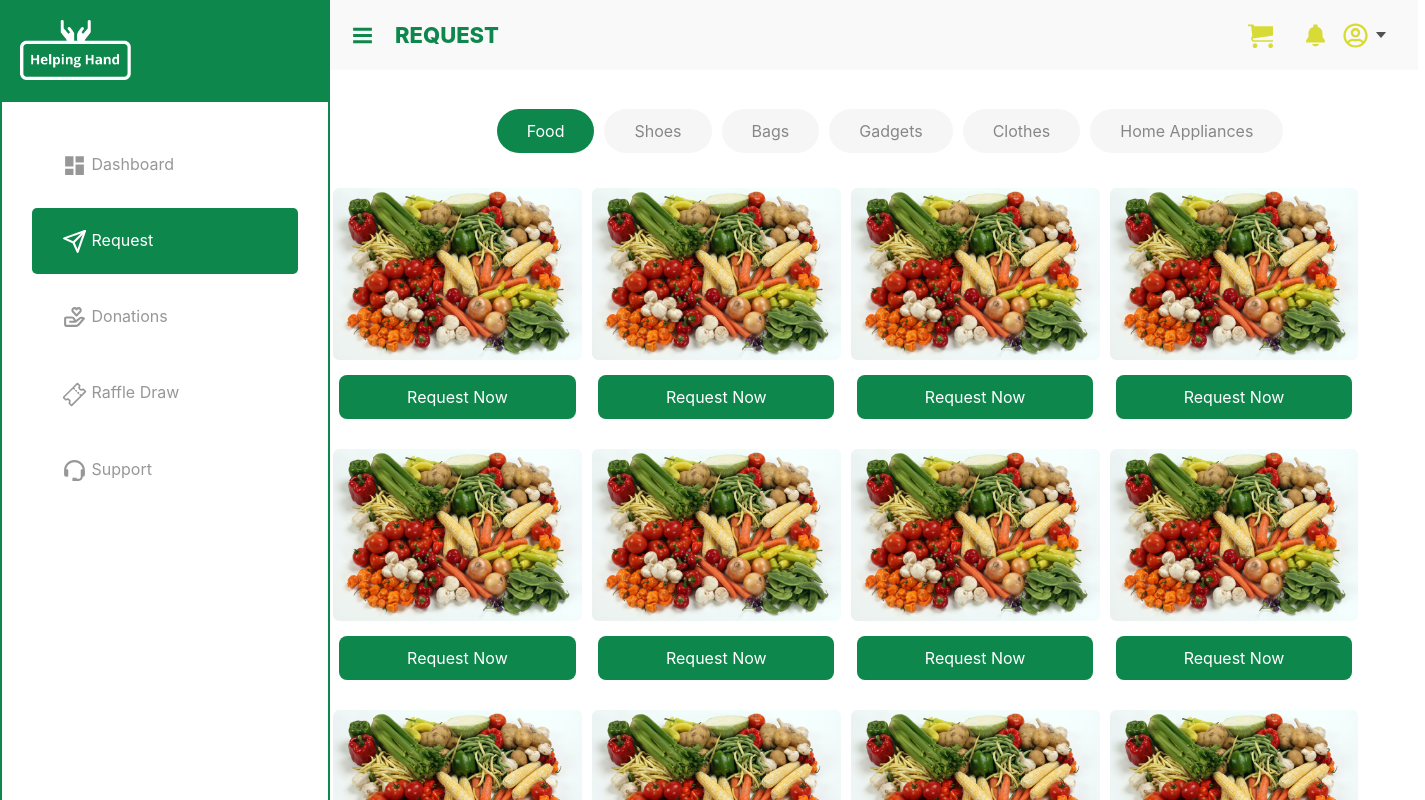
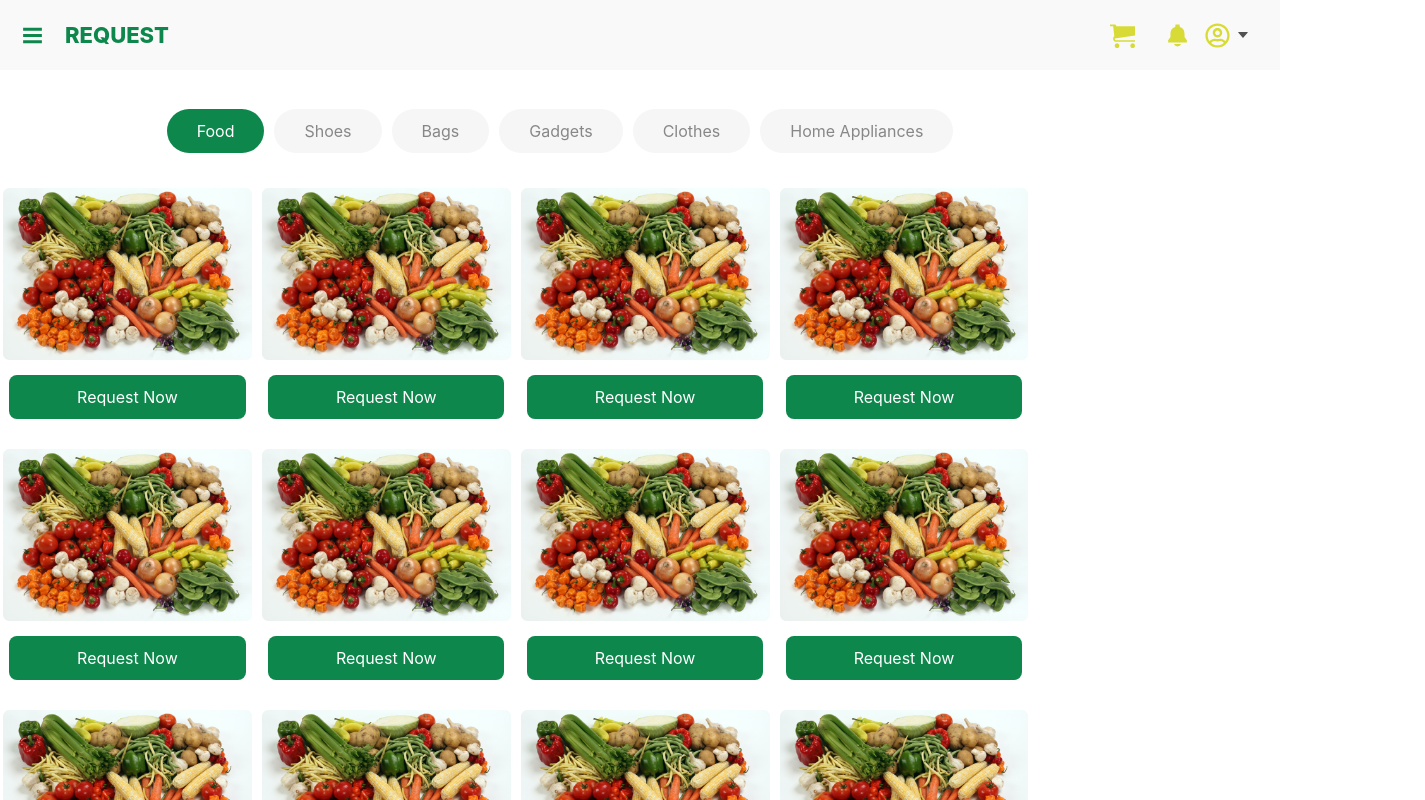
Before and after one commit to nelsonogueh/helping-hand-DSFE, a React (Create React App) app: page /request in a window 1280 px wide. Shown: the top 800 px of the page, 1425 px wide, since content can reach past the window. Built offline with nearby package versions, Linux system fonts and the light colour scheme.

Commit message:
Feat: Toggle Navbar implemented

```diff
--- a/src/components/signed-in/Sidebar/SideBar.css
+++ b/src/components/signed-in/Sidebar/SideBar.css
@@ -1,4 +1,9 @@
 /* SIDEBAR MAIN CONTAINER */
+.hide-nav-sidebar {
+  display: none;
+  transition: 2s ease-in-out;
+}
+
 .sidebar-container {
   width: 290px;
 }
@@ -56,4 +61,8 @@
   .sidebar-container {
     width: 330px;
   }
+  /* .hide-nav-sidebar {
+    display: none;
+    transition: 2s ease-in-out;
+  } */
 }
--- a/src/components/signed-in/Sidebar/SideBar.js
+++ b/src/components/signed-in/Sidebar/SideBar.js
@@ -20,18 +20,8 @@ const SideBar = (props) => {
     setCurrentEndpoint(window.location.pathname)
   }, [])
 
-  // console.log(window.location.pathname) /dashboard
-  // switch (window.location.pathname) {
-  //   case "/dashboard":
-  //     document.getElementById('').classList.toggle()
-  //     break;
-
-  //   default:
-  //     break;
-  // }
-
   return (
-    <div>
+    <div id="sidebar-signed" className="hide-nav-sidebar">
       <Container fluid>
         <Row>
           <Col>
--- a/src/components/signed-in/signed-header/HeaderSigned.js
+++ b/src/components/signed-in/signed-header/HeaderSigned.js
@@ -46,10 +46,9 @@ const HeaderSigned = (props) => {
   }, [currentEndpoint, endpointText])
 
   const toggleSidebar = (e) => {
-    // let sidebarComponent = document.getElementsByClassName(
-    //   'signed-sidebar-component',
-    // )
-    // console.log(sidebarComponent)
+    document
+      .getElementById('sidebar-signed')
+      .classList.toggle('hide-nav-sidebar')
   }
   return (
     <div className="signed-header-container">
```
